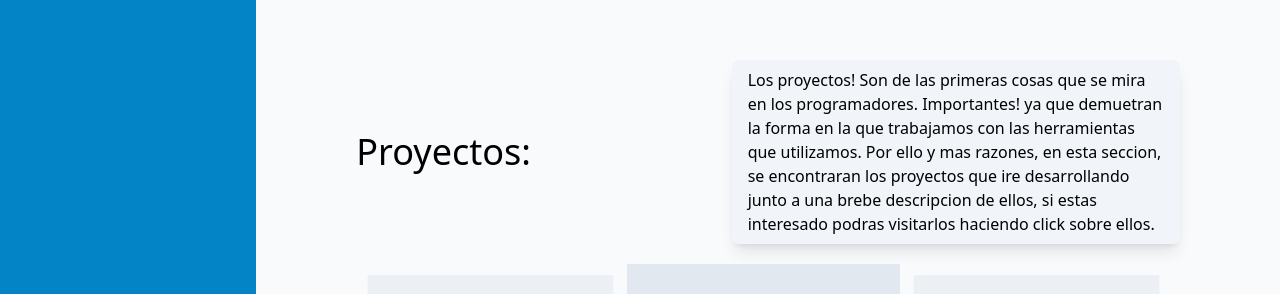
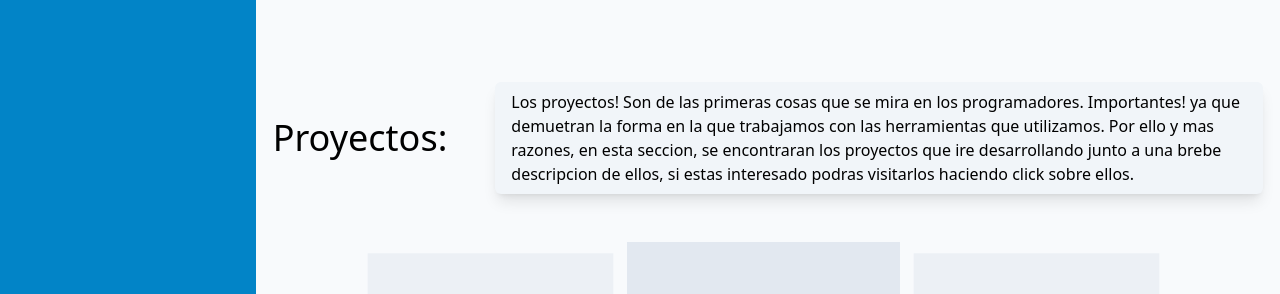
Before and after one commit to Toms-29/portfolio, a React (Vite) app: page / in a window 1280 px wide. Shown: the part 1946-2240 px from the top of the page. Built offline with nearby package versions, Linux system fonts and the light colour scheme.

Commit message:
Ajustando la alinacion de los componentes dentro de Aside.jsx

```diff
--- a/src/components/PRESENTATION/Aside.jsx
+++ b/src/components/PRESENTATION/Aside.jsx
@@ -6,10 +6,10 @@ function Aside() {
     return (
         <>
             <aside className='w-full h-screen flex items-center justify-end bg-sky-600'>
-                <article className='w-11/12 h-3/4 rounded-l-3xl bg-slate-50 sm:w-4/5 flex flex-col gap-5 justify-center'>
-                    <section className='flex items-center justify-around md:max-w-full'>
+                <article className='w-11/12 h-3/4 rounded-l-3xl bg-slate-50 sm:w-4/5 flex flex-col gap-12 justify-center'>
+                    <section className='flex items-center justify-center gap-12 md:max-w-full'>
                         <h2 className='text-4xl'>Proyectos:</h2>
-                        <p className='max-w-md max-h-max rounded-md bg-slate-100 shadow-lg px-4 py-2'>
+                        <p className='max-w-3xl max-h-max rounded-md bg-slate-100 shadow-lg px-4 py-2'>
                             Los proyectos! Son de las primeras cosas que se mira en los programadores.
                             Importantes! ya que demuetran la forma en la que trabajamos con las herramientas que utilizamos.
                             Por ello y mas razones, en esta seccion, se encontraran los proyectos que ire desarrollando junto a una brebe
```
